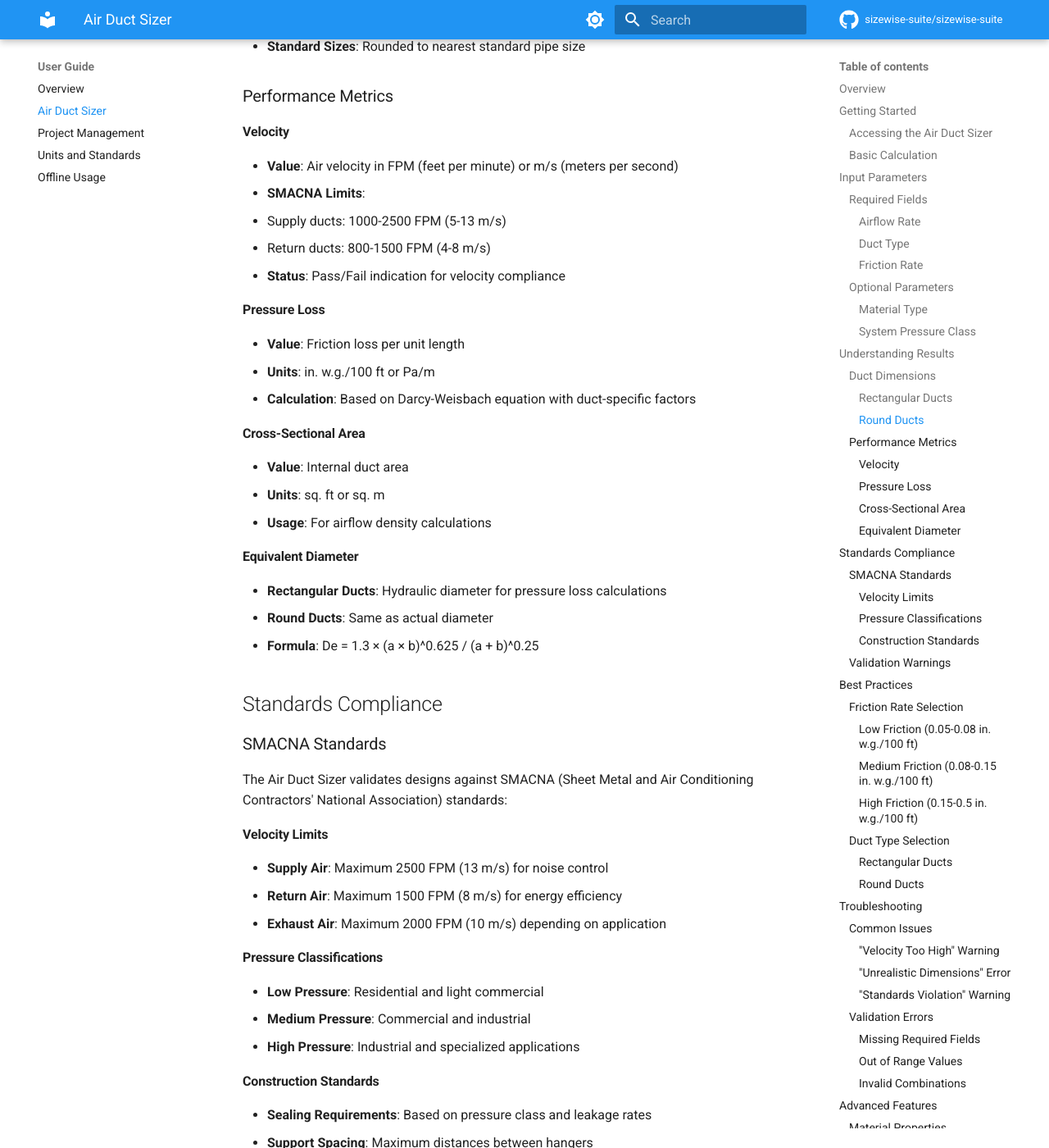
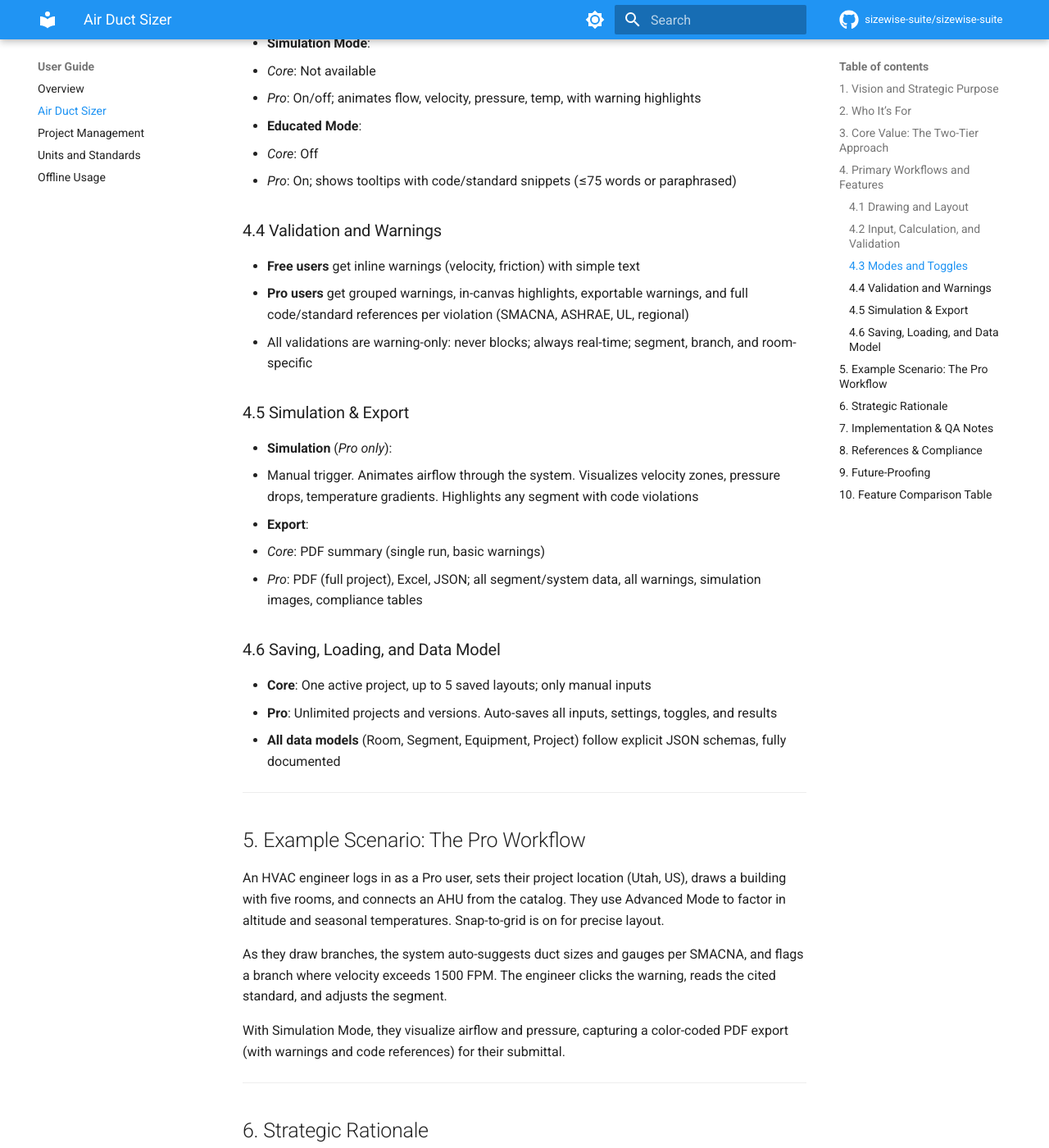
Before and after one commit to engryamato/SizeWise_Suite_App, an MkDocs documentation site: the page built from docs/user-guide/air-duct-sizer.md, in a window 1280 px wide and 1400 px high, scrolled down 2393 px. Shown: the whole window at 82% size. Built offline with MkDocs 1.6.1 and Material for MkDocs 9.7.7, drawn with Linux system fonts in a browser that asks for light colours; comment, search, counter and statistics services are not loaded; the version menu is left out; some of the changed text lies outside the part shown.

Commit message:
air-duct-sizer planned improvemen

````diff
--- a/docs/user-guide/air-duct-sizer.md
+++ b/docs/user-guide/air-duct-sizer.md
@@ -1,264 +1,170 @@
-# Air Duct Sizer User Guide
+# Air Duct Sizer Module – User Guide & Implementation Blueprint
+**For the SizeWise Suite Platform**
+_Last updated: 2025-07-13_
 
-The Air Duct Sizer is SizeWise Suite's flagship module for calculating optimal duct sizes in HVAC systems. It provides SMACNA-compliant calculations with comprehensive validation and standards checking.
+---
 
-## Overview
+## 1. Vision and Strategic Purpose
 
-The Air Duct Sizer helps you:
+The Air Duct Sizer is the centerpiece HVAC engineering tool within the SizeWise Suite, designed for both everyday field professionals and advanced consultants. Its mission is to replace static, error-prone spreadsheets and legacy “ductulator” calculators with an interactive, code-compliant platform that *actually models* real ductwork systems—start to finish.
 
-- **Calculate optimal duct dimensions** for given airflow requirements
-- **Validate designs** against SMACNA standards
-- **Analyze pressure losses** and system performance
-- **Compare rectangular vs. round duct options**
-- **Ensure velocity compliance** with industry standards
+**Unlike legacy tools, this module is:**
+- **Fully graphical**: Enables users to *draw* entire duct runs, rooms, and outlet systems—not just crunch numbers
+- **Standards-driven**: Provides live validation, code references, and compliance warnings as you work
+- **Collaboration-ready**: Every project, calculation, and decision is exportable and traceable for team collaboration and auditability
 
-## Getting Started
+---
 
-### Accessing the Air Duct Sizer
+## 2. Who It’s For
 
-1. **Open SizeWise Suite** in your browser
-2. **Navigate to the Air Duct Sizer** module from the main dashboard
-3. **Select your preferred units** (Imperial or Metric)
+- **Beginners and Experts**: The UI is friendly enough for HVAC apprentices, but supports every detail a veteran mechanical engineer expects.
+- **Estimators, Designers, Installers**: Not just office-based engineers; anyone who needs to model, validate, and deliver a compliant duct system.
+- **Solo users or teams**: All calculations are project-based, saved, and ready for export or collaboration.
 
-### Basic Calculation
+---
 
-To perform a basic duct sizing calculation:
+## 3. Core Value: The Two-Tier Approach
 
-1. **Enter the airflow rate** (CFM for Imperial, L/s for Metric)
-2. **Select duct type** (Rectangular or Round)
-3. **Set friction rate** (in. w.g./100 ft for Imperial, Pa/m for Metric)
-4. **Click "Calculate"** to get results
+To make SizeWise Suite accessible to the widest audience, Air Duct Sizer is split into **Core (Free)** and **Pro (Premium)** tiers:
 
-## Input Parameters
+- **Free users** get a full-featured *single-room/single-run* calculator and layout tool, with essential compliance checking
+- **Pro users** unlock the entire power of the system: unlimited projects, full-building layouts, advanced physics, simulation, exports, and enhanced support
 
-### Required Fields
+---
 
-#### Airflow Rate
-- **Imperial**: CFM (Cubic Feet per Minute)
-- **Metric**: L/s (Liters per Second)
-- **Range**: 25 - 50,000 CFM (12 - 24,000 L/s)
-- **Validation**: Must be positive number
+## 4. Primary Workflows and Features
 
-#### Duct Type
-- **Rectangular**: Traditional rectangular ductwork
-- **Round**: Circular ductwork (typically more efficient)
+### 4.1 Drawing and Layout
 
-#### Friction Rate
-- **Imperial**: in. w.g./100 ft (inches water gauge per 100 feet)
-- **Metric**: Pa/m (Pascals per meter)
-- **Typical Range**: 0.05 - 0.5 in. w.g./100 ft (0.4 - 4.0 Pa/m)
-- **Recommended**: 0.08 - 0.15 in. w.g./100 ft for most applications
+- **Core**: Draw up to 3 rooms and 25 duct segments in an interactive canvas. Place outlets, elbows, branches, and connect to manually-entered equipment. Snap-to-grid is disabled
+- **Pro**: Draw *unlimited* rooms, branches, and segments. Snap-to-grid toggle ON. Lay out whole-building systems without constraint
+- In both tiers, users can always move, edit, or delete elements before export
 
-### Optional Parameters
+### 4.2 Input, Calculation, and Validation
 
-#### Material Type
-- **Galvanized Steel** (default): Standard ductwork material
-- **Aluminum**: Lightweight alternative
-- **Stainless Steel**: Corrosion-resistant option
-- **Flexible Duct**: For short runs and connections
+- **Room data**: Enter area, function, appliance(s). System performs D-Calc/J-Calc for airflow needs
+- **Equipment**:
+  - *Core*: Enter all specs manually
+  - *Pro*: Pick from a built-in, searchable HVAC equipment catalog or enter custom data
+- **Duct segment**: Choose shape, material, insulation, set length/connections
+  - *Core*: All sizing is manual; warnings are for basic velocity and friction only
+  - *Pro*: Auto-suggest sizes, gauges, joint/seam types per SMACNA/ASHRAE/UL. Advanced mode toggles on pressure, temp, altitude, humidity logic
 
-#### System Pressure Class
-- **Low Pressure**: Up to 2 in. w.g. (500 Pa)
-- **Medium Pressure**: 2-6 in. w.g. (500-1500 Pa)
-- **High Pressure**: 6-10 in. w.g. (1500-2500 Pa)
+### 4.3 Modes and Toggles
 
-## Understanding Results
+All toggles are persistent (per user/project) and visible:
 
-### Duct Dimensions
+- **Layout Mode** (always on): Draw, connect, and edit
+- **Snap-to-Grid**:
+  - *Pro*: Toggle on/off
+  - *Core*: Off only
+- **Sizing/Selection**:
+  - *Core*: Manual entry
+  - *Pro*: Manual or Auto
+- **Run Mode**:
+  - *Core*: Single-run analysis only
+  - *Pro*: Full-system analysis (all branches, outlets, and rooms)
+- **Advanced Mode**:
+  - *Core*: Not available
+  - *Pro*: On/off toggle; environmental factors and physics calculations enabled
+- **Simulation Mode**:
+  - *Core*: Not available
+  - *Pro*: On/off; animates flow, velocity, pressure, temp, with warning highlights
+- **Educated Mode**:
+  - *Core*: Off
+  - *Pro*: On; shows tooltips with code/standard snippets (≤75 words or paraphrased)
 
-#### Rectangular Ducts
-- **Width × Height**: Optimized dimensions in inches or millimeters
-- **Aspect Ratio**: Typically between 1:1 and 4:1 for efficiency
-- **Standard Sizes**: Rounded to nearest standard dimensions
+### 4.4 Validation and Warnings
 
-#### Round Ducts
-- **Diameter**: Optimal diameter in inches or millimeters
-- **Standard Sizes**: Rounded to nearest standard pipe size
+- **Free users** get inline warnings (velocity, friction) with simple text
+- **Pro users** get grouped warnings, in-canvas highlights, exportable warnings, and full code/standard references per violation (SMACNA, ASHRAE, UL, regional)
+- All validations are warning-only: never blocks; always real-time; segment, branch, and room-specific
 
-### Performance Metrics
+### 4.5 Simulation & Export
 
-#### Velocity
-- **Value**: Air velocity in FPM (feet per minute) or m/s (meters per second)
-- **SMACNA Limits**:
-  - Supply ducts: 1000-2500 FPM (5-13 m/s)
-  - Return ducts: 800-1500 FPM (4-8 m/s)
-- **Status**: Pass/Fail indication for velocity compliance
+- **Simulation** (*Pro only*):
+  - Manual trigger. Animates airflow through the system. Visualizes velocity zones, pressure drops, temperature gradients. Highlights any segment with code violations
+- **Export**:
+  - *Core*: PDF summary (single run, basic warnings)
+  - *Pro*: PDF (full project), Excel, JSON; all segment/system data, all warnings, simulation images, compliance tables
 
-#### Pressure Loss
-- **Value**: Friction loss per unit length
-- **Units**: in. w.g./100 ft or Pa/m
-- **Calculation**: Based on Darcy-Weisbach equation with duct-specific factors
+### 4.6 Saving, Loading, and Data Model
 
-#### Cross-Sectional Area
-- **Value**: Internal duct area
-- **Units**: sq. ft or sq. m
-- **Usage**: For airflow density calculations
+- **Core**: One active project, up to 5 saved layouts; only manual inputs
+- **Pro**: Unlimited projects and versions. Auto-saves all inputs, settings, toggles, and results
+- **All data models** (Room, Segment, Equipment, Project) follow explicit JSON schemas, fully documented
 
-#### Equivalent Diameter
-- **Rectangular Ducts**: Hydraulic diameter for pressure loss calculations
-- **Round Ducts**: Same as actual diameter
-- **Formula**: De = 1.3 × (a × b)^0.625 / (a + b)^0.25
+---
 
-## Standards Compliance
+## 5. Example Scenario: The Pro Workflow
 
-### SMACNA Standards
+An HVAC engineer logs in as a Pro user, sets their project location (Utah, US), draws a building with five rooms, and connects an AHU from the catalog. They use Advanced Mode to factor in altitude and seasonal temperatures. Snap-to-grid is on for precise layout.
 
-The Air Duct Sizer validates designs against SMACNA (Sheet Metal and Air Conditioning Contractors' National Association) standards:
+As they draw branches, the system auto-suggests duct sizes and gauges per SMACNA, and flags a branch where velocity exceeds 1500 FPM. The engineer clicks the warning, reads the cited standard, and adjusts the segment.
 
-#### Velocity Limits
-- **Supply Air**: Maximum 2500 FPM (13 m/s) for noise control
-- **Return Air**: Maximum 1500 FPM (8 m/s) for energy efficiency
-- **Exhaust Air**: Maximum 2000 FPM (10 m/s) depending on application
+With Simulation Mode, they visualize airflow and pressure, capturing a color-coded PDF export (with warnings and code references) for their submittal.
 
-#### Pressure Classifications
-- **Low Pressure**: Residential and light commercial
-- **Medium Pressure**: Commercial and industrial
-- **High Pressure**: Industrial and specialized applications
+---
 
-#### Construction Standards
-- **Sealing Requirements**: Based on pressure class and leakage rates
-- **Support Spacing**: Maximum distances between hangers
-- **Joint Types**: Appropriate connection methods for pressure class
+## 6. Strategic Rationale
 
-### Validation Warnings
+**Why this feature split?**
 
-The system provides warnings for:
+- **Free tier** gives real value to any user and lets them solve basic jobs
+- **Pro tier** unlocks everything a consultant, large contractor, or designer needs to justify the price:
+  - Full-system analysis
+  - Advanced physics
+  - Code traceability
+  - Visual simulation
+  - Rich export
+  - Unlimited data and support
 
-- **Very Low Airflow**: Below 25 CFM (12 L/s) - verify requirements
-- **Very High Airflow**: Above 50,000 CFM (24,000 L/s) - consider multiple ducts
-- **Low Friction Rate**: Below 0.05 in. w.g./100 ft - may result in oversized ducts
-- **High Friction Rate**: Above 0.5 in. w.g./100 ft - may result in undersized ducts
-- **Velocity Exceedance**: Above SMACNA recommended limits
+---
 
-## Best Practices
+## 7. Implementation & QA Notes
 
-### Friction Rate Selection
+- Every feature is **gated via feature flags**—one code base, safe premium gating
+- All validation, warning, and code reference logic must be explicit in UI, backend, and export logic
+- All user actions and system outputs must be auditable and re-importable
+- Pro features should always appear (with a lock or tooltip) for free users—upsell must be non-intrusive, but visible
 
-#### Low Friction (0.05-0.08 in. w.g./100 ft)
-- **Pros**: Lower energy costs, quieter operation
-- **Cons**: Larger ducts, higher material costs
-- **Use**: Long duct runs, energy-efficient designs
+---
 
-#### Medium Friction (0.08-0.15 in. w.g./100 ft)
-- **Pros**: Balanced approach, standard practice
-- **Cons**: Moderate energy and material costs
-- **Use**: Most commercial applications
+## 8. References & Compliance
 
-#### High Friction (0.15-0.5 in. w.g./100 ft)
-- **Pros**: Smaller ducts, lower material costs
-- **Cons**: Higher energy costs, potential noise issues
-- **Use**: Short runs, space-constrained applications
+- All validation, sizing, and gauge selection must cite and comply with:
+  - SMACNA HVAC Duct Construction Standards – 4th Edition
+  - ASHRAE Fundamentals Handbook (2025)
+  - UL, IMC, and local codes where relevant
+- All code citations must respect fair use and licensing rules
 
-### Duct Type Selection
+---
 
-#### Rectangular Ducts
-- **Advantages**: Fits in tight spaces, easier to insulate
-- **Disadvantages**: Higher pressure loss, more complex fabrication
-- **Best For**: Space-constrained installations, architectural integration
+## 9. Future-Proofing
 
-#### Round Ducts
-- **Advantages**: Lower pressure loss, easier fabrication, better airflow
-- **Disadvantages**: Requires more space, harder to conceal
-- **Best For**: Exposed installations, energy efficiency priority
+- All data and layouts saved in Pro must be portable to future SizeWise modules (Estimating, Reports, BIM integration, etc.)
+- Core/Pro logic should be easily upgradable if tiers evolve
 
-## Troubleshooting
+---
 
-### Common Issues
+## 10. Feature Comparison Table
 
-#### "Velocity Too High" Warning
-- **Cause**: Friction rate too high or airflow too high for duct size
-- **Solution**: Reduce friction rate or consider larger duct/multiple ducts
+| Functional Area           | Free (Core User)                           | Pro (Premium User)                   |
+|--------------------------|--------------------------------------------|--------------------------------------|
+| **Projects & Layouts**   | 1 active project, 5 saved layouts          | Unlimited projects and versions      |
+| **Rooms/Segments**       | Max 3 rooms, 25 duct segments per project  | Unlimited rooms, unlimited segments  |
+| **Drawing Features**     | Draw/edit ducts, outlets, equipment        | All Free features + snap-to-grid     |
+| **Input Modes**          | Manual entry only                          | Manual + Auto-suggest (sizes, gauges)|
+| **Run Mode**             | Single-run analysis only                   | Full-system (multi-branch) analysis  |
+| **Standards Validation** | Basic: velocity/friction warnings (SMACNA) | Full: SMACNA/ASHRAE/UL, rule-linked  |
+| **Advanced Mode**        | Not available                              | Full pressure, temp, altitude, env.  |
+| **Equipment**            | Manual input only                          | Built-in searchable catalog + manual |
+| **Simulation Mode**      | Not available                              | Airflow/pressure/temp animation      |
+| **Export**               | PDF summary (single run)                   | PDF (full), Excel, JSON; simulation  |
+| **Warnings**             | Inline simple text                         | Grouped panel, in-canvas, exportable |
+| **Educated Mode**        | Off                                        | On (tooltips, code refs ≤75 words)   |
+| **Support/Updates**      | Community forum, quarterly updates         | Priority support, frequent updates   |
 
-#### "Unrealistic Dimensions" Error
-- **Cause**: Input parameters result in impractical duct sizes
-- **Solution**: Adjust friction rate or verify airflow requirements
+---
 
-#### "Standards Violation" Warning
-- **Cause**: Design exceeds SMACNA recommended limits
-- **Solution**: Review design parameters and adjust as needed
-
-### Validation Errors
-
-#### Missing Required Fields
-- Ensure all required inputs are provided
-- Check for valid numeric values
-
-#### Out of Range Values
-- Verify airflow is within supported range
-- Check friction rate is reasonable for application
-
-#### Invalid Combinations
-- Some parameter combinations may not be physically realizable
-- Adjust inputs to achieve practical results
-
-## Advanced Features
-
-### Material Properties
-
-Different duct materials have varying roughness factors that affect pressure loss:
-
-- **Galvanized Steel**: Roughness factor 0.0003 ft
-- **Aluminum**: Roughness factor 0.0002 ft
-- **Stainless Steel**: Roughness factor 0.0002 ft
-- **Flexible Duct**: Roughness factor 0.003 ft (much higher)
-
-### Pressure Loss Calculations
-
-The system uses the Darcy-Weisbach equation with duct-specific modifications:
-
-```
-ΔP = f × (L/D) × (ρ × V²/2)
-```
-
-Where:
-- ΔP = Pressure loss
-- f = Friction factor (based on Reynolds number and roughness)
-- L = Duct length
-- D = Hydraulic diameter
-- ρ = Air density
-- V = Air velocity
-
-### Standard Sizes
-
-The calculator rounds results to standard duct sizes:
-
-#### Round Ducts (inches)
-4, 5, 6, 8, 10, 12, 14, 16, 18, 20, 22, 24, 26, 28, 30, 32, 34, 36
-
-#### Rectangular Ducts
-Standard increments based on SMACNA guidelines, typically in 2-inch increments for smaller sizes and 4-inch increments for larger sizes.
-
-## Integration with Projects
-
-### Saving Calculations
-
-All calculations are automatically saved to your current project (if one is active) or as standalone calculations. Saved data includes:
-
-- Input parameters
-- Calculated results
-- Compliance status
-- Timestamp and metadata
-
-### Exporting Results
-
-Results can be exported in various formats:
-
-- **PDF Report**: Formatted calculation summary
-- **CSV Data**: Raw data for spreadsheet analysis
-- **JSON**: Machine-readable format for integration
-
-### Project Management
-
-Organize your calculations by:
-
-- **Creating projects** for different buildings or systems
-- **Grouping calculations** by system type or zone
-- **Adding notes** and descriptions for future reference
-- **Comparing alternatives** side-by-side
-
-## Next Steps
-
-- **[Project Management Guide](project-management.md)**: Learn to organize your work
-- **[Units and Standards](units-standards.md)**: Understand unit conversions and standards
-- **[API Reference](../api/air-duct-calculator.md)**: Technical integration details
-- **[Examples](../examples/basic-calculations.md)**: Practical calculation examples
+*This narrative supersedes all prior drafts and must guide all implementation, QA, documentation, and product decisions for the Air Duct Sizer module.*
--- a/jest.config.js
+++ b/jest.config.js
@@ -14,7 +14,7 @@ module.exports = {
   ],
   coverageDirectory: 'coverage',
   coverageReporters: ['text', 'lcov', 'html'],
-  moduleNameMapping: {
+  moduleNameMapper: {
     '^@/(.*)$': '<rootDir>/frontend/js/$1',
     '^@core/(.*)$': '<rootDir>/core/$1'
   },
--- a/vite.config.js
+++ b/vite.config.js
@@ -17,7 +17,7 @@ export default defineConfig({
     port: 3000,
     proxy: {
       '/api': {
-        target: 'http://127.0.0.1:5000',
+        target: 'http://127.0.0.1:5001',
         changeOrigin: true,
         secure: false
       }
````
Also changed, not shown: 2 other files.
